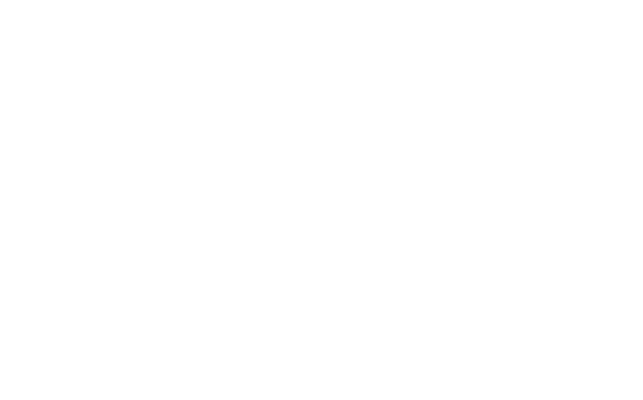
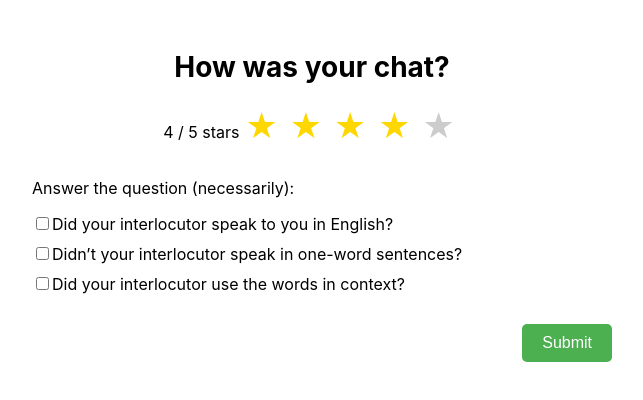
Before and after one commit to KachanVlg/wildman_front, a React (Create React App) app: page /rating in a window 1280 px wide. Before the commit this address had no page. Shown: the top 400 px of the page, without its empty margins (328-971 px from the left). Built offline with nearby package versions, Linux system fonts and the light colour scheme.

Commit message:
added rating page

```diff
--- a/src/App.js
+++ b/src/App.js
@@ -1,3 +1,4 @@
+import React from 'react';
 import { BrowserRouter as Router, Routes, Route } from 'react-router-dom';
 import Home from './components/Home/Home';
 import Auth from './components/Auth/Auth';
@@ -7,6 +8,7 @@
 import CreateDeck from './components/CreateDeck/CreateDeck';
 import FlipCards from './components/FlipCards/FlipCards';
 import ChatPage from './components/ChatPage/ChatPage';
+import Rating from './components/Rating/Rating';
 
 function App() {
   return (
@@ -19,6 +21,7 @@
         <Route path="/create-deck" element={<CreateDeck />} />
         <Route path="/flip-cards/:deckId" element={<FlipCards />} />
         <Route path="/chat" element={<ChatPage />} />
+        <Route path="/rating" element={<Rating />} />
       </Routes>
     </Router>
   );
--- a/src/components/ChatPage/ChatPage.css
+++ b/src/components/ChatPage/ChatPage.css
@@ -138,3 +138,22 @@
     max-width: 85%;
   }
 }
+
+.rate-chat-container {
+  text-align: center;
+  margin-top: 20px;
+}
+
+.rate-chat-button {
+  background-color: #007BFF;
+  color: white;
+  border: none;
+  padding: 10px 20px;
+  font-size: 16px;
+  cursor: pointer;
+  border-radius: 5px;
+}
+
+.rate-chat-button:hover {
+  background-color: #0056b3;
+}
--- a/src/components/ChatPage/ChatPage.jsx
+++ b/src/components/ChatPage/ChatPage.jsx
@@ -1,7 +1,9 @@
 import React, { useState } from 'react';
+import { useNavigate } from 'react-router-dom'; // Импортируем useNavigate
 import './ChatPage.css';
 
 const ChatPage = () => {
+  const navigate = useNavigate(); // Для навигации
   const [message, setMessage] = useState('');
   const [conversation, setConversation] = useState([
     {
@@ -88,6 +90,16 @@
             Send
           </button>
         </div>
+
+        {/* Кнопка перехода на страницу Rating */}
+        <div className="rate-chat-container">
+          <button
+            className="rate-chat-button"
+            onClick={() => navigate('/rating')}
+          >
+            Rate this chat
+          </button>
+        </div>
       </div>
     </div>
   );
--- /dev/null
+++ b/src/components/Rating/Rating.css
@@ -0,0 +1,57 @@
+.rating-container {
+  text-align: center;
+  margin: 50px auto;
+  max-width: 600px;
+}
+
+.rating-title {
+  font-size: 28px;
+  margin-bottom: 20px;
+}
+
+.rating-stars {
+  margin-bottom: 30px;
+}
+
+.star-button {
+  font-size: 36px;
+  background: none;
+  border: none;
+  cursor: pointer;
+  color: #ccc;
+}
+
+.star-button.active {
+  color: gold;
+}
+
+.rating-questions {
+  text-align: left;
+  margin: 20px auto;
+  padding: 0 20px;
+}
+
+.rating-questions label {
+  display: block;
+  margin: 10px 0;
+  font-size: 16px;
+}
+
+.submit-button-container {
+  text-align: right;
+  margin-top: 30px;
+}
+
+.submit-button {
+  background-color: #4CAF50;
+  color: white;
+  border: none;
+  padding: 10px 20px;
+  font-size: 16px;
+  cursor: pointer;
+  border-radius: 5px;
+}
+
+.submit-button:hover {
+  background-color: #45a049;
+}
--- /dev/null
+++ b/src/components/Rating/Rating.jsx
@@ -0,0 +1,89 @@
+import React, { useState } from 'react';
+import { useNavigate } from 'react-router-dom';
+import './Rating.css';
+
+const Rating = () => {
+  const navigate = useNavigate();
+  const [rating, setRating] = useState(4); // Текущий рейтинг (по умолчанию 4)
+  const [answers, setAnswers] = useState({
+    spokeEnglish: false,
+    oneWordSentences: false,
+    usedWordsInContext: false
+  });
+
+  // Обработчик изменения рейтинга
+  const handleRatingChange = (value) => {
+    setRating(value);
+  };
+
+  // Обработчик изменения ответов на вопросы
+  const handleAnswerChange = (question) => {
+    setAnswers((prevAnswers) => ({
+      ...prevAnswers,
+      [question]: !prevAnswers[question]
+    }));
+  };
+
+  // Обработчик отправки формы
+  const handleSubmit = () => {
+    console.log('Submitted Answers:', answers);
+    console.log('Rating:', rating);
+    alert('Thank you for your feedback!');
+    navigate('/chat'); // Возвращаемся на страницу чата после отправки
+  };
+
+  return (
+    <div className="rating-container">
+      <h1 className="rating-title">How was your chat?</h1>
+
+      <div className="rating-stars">
+        <span>{rating} / 5 stars</span>
+        {[1, 2, 3, 4, 5].map((value) => (
+          <button
+            key={value}
+            className={`star-button ${rating >= value ? 'active' : ''}`}
+            onClick={() => handleRatingChange(value)}
+          >
+            ★
+          </button>
+        ))}
+      </div>
+
+      <div className="rating-questions">
+        <p>Answer the question (necessarily):</p>
+        <label>
+          <input
+            type="checkbox"
+            checked={answers.spokeEnglish}
+            onChange={() => handleAnswerChange('spokeEnglish')}
+          />
+          Did your interlocutor speak to you in English?
+        </label>
+        <label>
+          <input
+            type="checkbox"
+            checked={answers.oneWordSentences}
+            onChange={() => handleAnswerChange('oneWordSentences')}
+          />
+          Didn’t your interlocutor speak in one-word sentences?
+        </label>
+        <label>
+          <input
+            type="checkbox"
+            checked={answers.usedWordsInContext}
+            onChange={() => handleAnswerChange('usedWordsInContext')}
+          />
+          Did your interlocutor use the words in context?
+        </label>
+      </div>
+
+      <div className="submit-button-container">
+        <button className="submit-button" onClick={handleSubmit}>
+          Submit
+        </button>
+      </div>
+    </div>
+  );
+};
+
+export default Rating;
```
